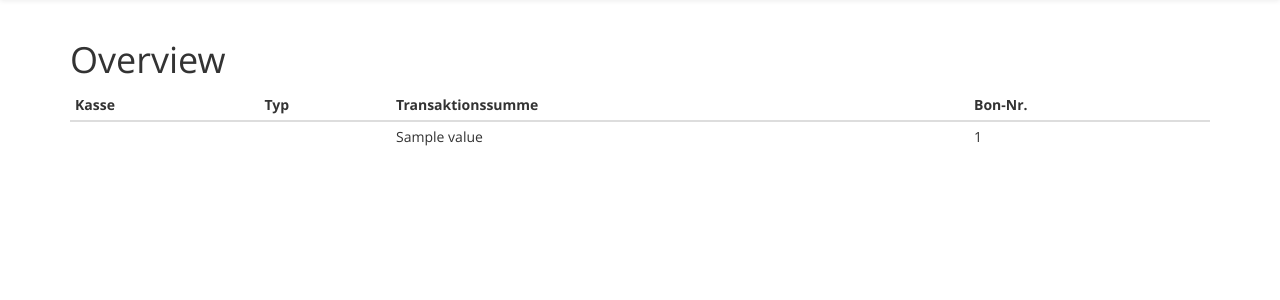
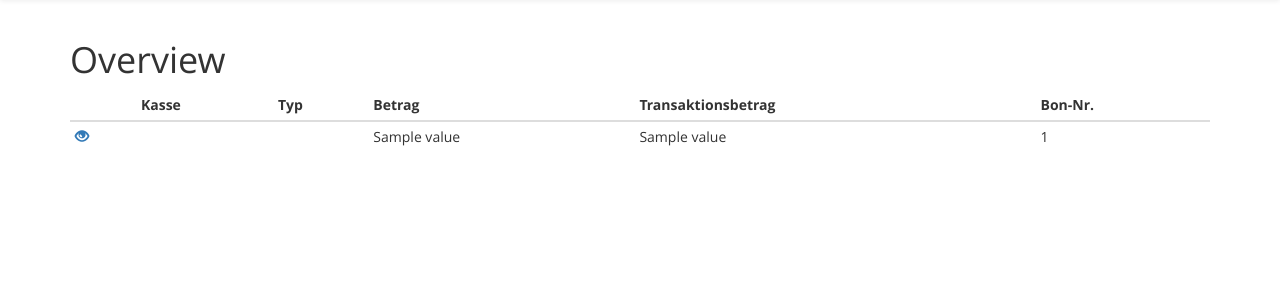
Before and after one commit to Wiiilmaa/postix, a Django app: template src/c6sh/troubleshooter/templates/troubleshooter/transaction_list.html in a window 1280 px wide. Shown: the part 51-351 px from the top of the page. Run offline with Django 3.2, Linux system fonts and the light colour scheme; the template is opened without the code that fills it: most values are stand-ins (such as "Sample title", 1, 10 or a date in 2020); some libraries are stand-ins or nearby versions.

Commit message:
[troubleshooter] Minor ListView improvements

```diff
--- a/src/c6sh/troubleshooter/templates/troubleshooter/transaction_list.html
+++ b/src/c6sh/troubleshooter/templates/troubleshooter/transaction_list.html
@@ -8,7 +8,7 @@
 {% if is_paginated %}
 	<div class="pagination">
 		{% if page_obj.has_previous %}
-        <a href="{% url "backoffice:report-list" %}?page={{ page_obj.previous_page_number }}">
+        <a href="{% url "troubleshooter:transaction-list" %}?page={{ page_obj.previous_page_number }}">
                 <span class="glyphicon glyphicon-backward" aria-hidden="true"></span>
             </a>
 		{% endif %}
@@ -16,7 +16,7 @@
 			Seite {{ page_obj.number }} von {{ page_obj.paginator.num_pages }}.
 		</span>
 		{% if page_obj.has_next %}
-        <a href="{% url "backoffice:report-list" %}?page={{ page_obj.next_page_number }}">
+        <a href="{% url "troubleshooter:transaction-list" %}?page={{ page_obj.next_page_number }}">
                 <span class="glyphicon glyphicon-forward" aria-hidden="true"></span>
 			</a>
 		{% endif %}
@@ -29,15 +29,22 @@
     <table class="table table-condensed table-hover">
         <thead>
             <tr>
+                <th></th>
                 <th> Kasse </th>
                 <th> Typ </th>
-                <th> Transaktionssumme </th>
+                <th> Betrag </th>
+                <th> Transaktionsbetrag </th>
                 <th> Bon-Nr. </th>
             </tr>
         </thead>
         <tbody>
             {% for transaction_position in transactions %}
                 <tr>
+                    <td class="session-action-column">
+                        <a href="{% url "troubleshooter:transaction-detail" pk=transaction_position.transaction.pk %}" title="Details">
+                            <span class="glyphicon glyphicon-eye-open" aria-hidden="true"></span>
+                        </a>
+                    </td>
                     <td>
                         <a href="{{ request.path }}?desk={{ transaction_position.transaction.session.cashdesk.pk }}">
                             {{ transaction_position.transaction.session.cashdesk }}
@@ -54,6 +61,7 @@
                             {% endif %}
                         </a>
                     </td>
+                    <td> {{ transaction_position.value }} </td>
                     <td> {{ transaction_position.transaction.value }} </td>
                     <td> {{ transaction_position.transaction.receipt_id }} </td>
             {% empty %}
```
